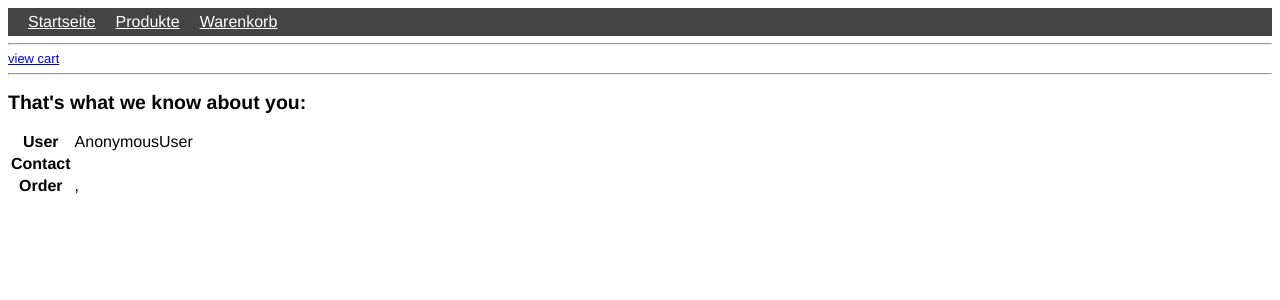
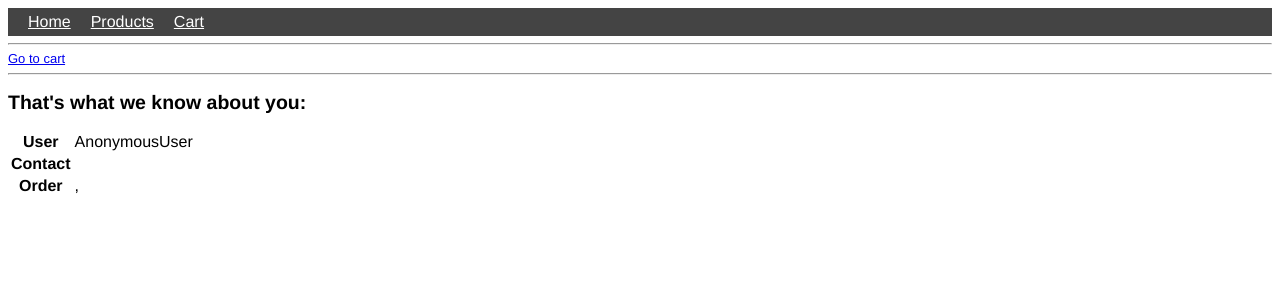
Before and after one commit to matthiask/plata, a Django app: template plata/shop/templates/base.html in a window 1280 px wide. Shown: the top 300 px of the page. Run offline with Django 3.2, Linux system fonts and the light colour scheme; the template is opened without the code that fills it, so the values that code supplies are empty.

Commit message:
i18n update

```diff
--- a/plata/shop/templates/base.html
+++ b/plata/shop/templates/base.html
@@ -1,4 +1,5 @@
 <html>
+{% load i18n %}
 <head>
 <title>plata</title>
 <style type="text/css">
@@ -42,9 +43,9 @@ ul.messages li {
 <body>
 
 <div id="navigation">
-<a href="/"><span>Startseite</span></a>
-<a href="/products/"><span>Produkte</span></a>
-<a href="/cart/"><span>Warenkorb</span></a>
+<a href="/"><span>{% trans "Home" %}</span></a>
+<a href="/products/"><span>{% trans "Products" %}</span></a>
+<a href="/cart/"><span>{% trans "Cart" %}</span></a>
 <br style="clear:left" />
 </div>
 
@@ -61,20 +62,20 @@ ul.messages li {
 {% endblock %}
 
 <hr />
-<a href="{% url plata_shop_cart %}">view cart</a>
+<a href="{% url plata_shop_cart %}">{% trans "Go to cart" %}</a>
 <hr />
-<h2>That's what we know about you:</h2>
+<h2>{% trans "That's what we know about you:" %}</h2>
 <table>
     <tr>
-        <th>User</th>
+        <th>{% trans "User" %}</th>
         <td>{{ user }}</td>
     </tr>
     <tr>
-        <th>Contact</th>
+        <th>{% trans "Contact" %}</th>
         <td>{{ plata.contact }}</td>
     </tr>
     <tr>
-        <th>Order</th>
+        <th>{% trans "Order" %}</th>
         <td>
             {{ plata.order }}, {{ plata.order.currency }} {{ plata.order.total|floatformat:2 }}
             <ul>
```
Also changed, not shown: plata/locale/de/LC_MESSAGES/django.po.
